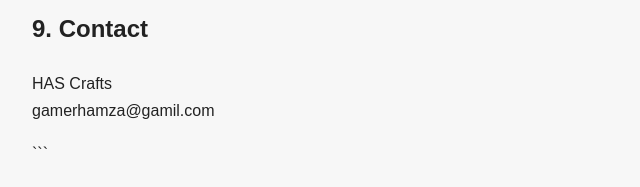
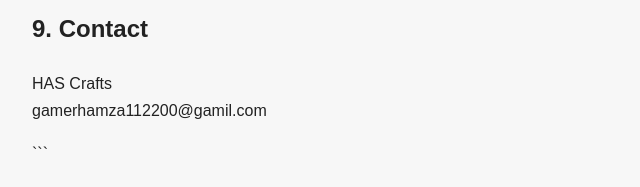
Before and after one commit to gamerhamza112200-boop/has-crafts-privacy-policy, a plain HTML site: page index.html in a window 1280 px wide. Shown: the part 1471-1658 px from the top of the page, 183-823 px from the left. Drawn offline with Linux system fonts and the light colour scheme.

Commit message:
Update index.html

````diff
--- a/index.html
+++ b/index.html
@@ -127,7 +127,7 @@
 
 <p>
     HAS Crafts<br>
-    gamerhamza@gamil.com
+    gamerhamza112200@gamil.com
 </p>
 ```
 
````
